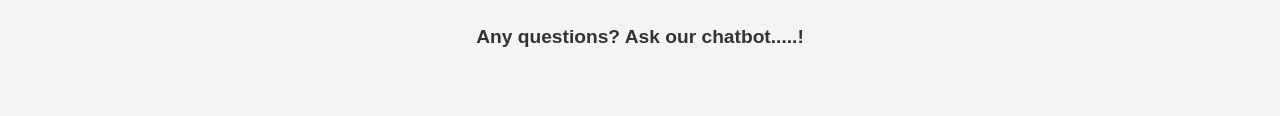
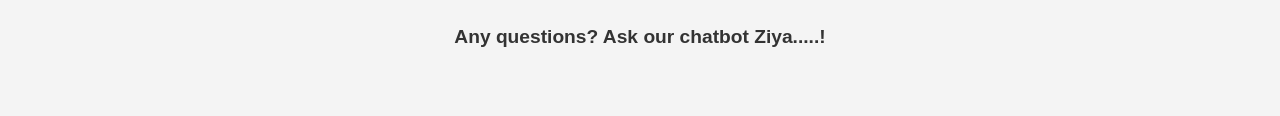
Before and after one commit to BSG098/BSG098.github.io, a plain HTML site: page index.html in a window 1280 px wide. Shown: the part 271-387 px from the top of the page. Drawn offline with Linux system fonts and the light colour scheme.

Commit message:
Update index.html

```diff
--- a/index.html
+++ b/index.html
@@ -86,7 +86,7 @@ header {
         <p><i>
             Discover a world of educational possibilities at Georgia State University, where we cultivate an engaging learning environment, ignite innovation, and empower students for success in a global society
         </i></p>
-        <p><b>Any questions? Ask our chatbot.....!</b></p>
+        <p><b>Any questions? Ask our chatbot Ziya.....!</b></p>
     </main>
 
     <button id="openButton" onclick="openIframe()">Open Chatbot</button>
```
